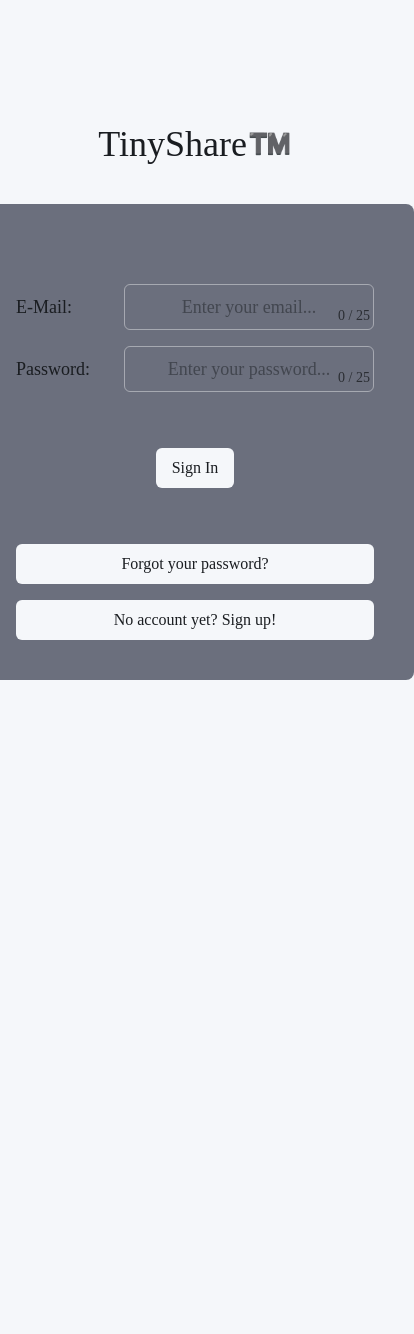
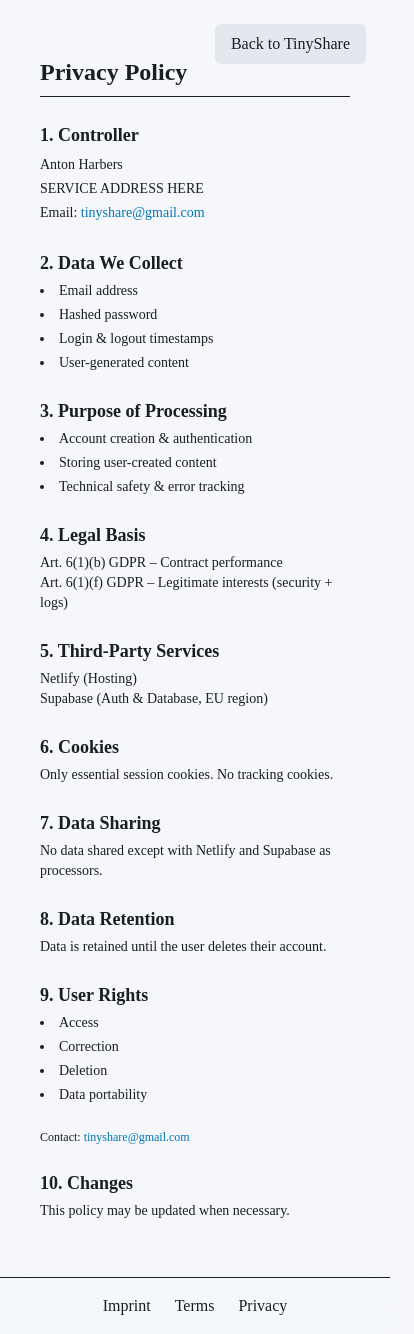
Before and after one commit to FukcThat/TinyShare, a React (Vite) app: page /legal/privacy in a window 390 px wide. Shown: the whole page, 414 px wide, since content can reach past the window. Before the commit the page ends 844 px from the top, so only its background shows below. Built offline with nearby package versions, Linux system fonts and the light colour scheme; a web font is replaced by a local one.

Commit message:
FEAT: legal pages and build

```diff
--- a/package.json
+++ b/package.json
@@ -23,6 +23,7 @@
     "@tanstack/react-query-devtools": "^5.91.0",
     "react": "^18.3.1",
     "react-dom": "^18.3.1",
+    "react-helmet": "^6.1.0",
     "react-icons": "^5.5.0",
     "react-router": "^7.9.3",
     "react-spinners": "^0.17.0",
--- /dev/null
+++ b/src/components/global/Footer.jsx
@@ -0,0 +1,24 @@
+import { Link } from 'react-router';
+
+export default function Footer() {
+  return (
+    <nav
+      className="
+        w-full
+        bg-primary/20 backdrop-blur-lg border-t py-4 flex gap-6 justify-center
+        static lg:fixed bottom-0
+
+      "
+    >
+      <Link className="hover:text-accent hover:scale-105" to="/legal/imprint">
+        Imprint
+      </Link>
+      <Link className="hover:text-accent hover:scale-105" to="/legal/terms">
+        Terms
+      </Link>
+      <Link className="hover:text-accent hover:scale-105" to="/legal/privacy">
+        Privacy
+      </Link>
+    </nav>
+  );
+}
--- a/src/components/global/Layout.jsx
+++ b/src/components/global/Layout.jsx
@@ -1,13 +1,15 @@
-import { Outlet } from 'react-router';
+import { Link, Outlet } from 'react-router';
 import Navbar from './Navbar';
+import Footer from './Footer';
 
 export default function Layout() {
   return (
-    <div>
+    <div className="min-h-screen flex flex-col">
       <Navbar />
-      <div>
+      <main className="grow pb-20 md:pb-0">
         <Outlet />
-      </div>
+      </main>
+      <Footer />
     </div>
   );
 }
--- /dev/null
+++ b/src/components/legal/Impressum.jsx
@@ -0,0 +1,46 @@
+import { Helmet } from 'react-helmet';
+
+export default function Impressum() {
+  return (
+    <div className="px-4 py-8 flex justify-center sm:px-6 sm:py-12">
+      <Helmet>
+        <title>Imprint</title>
+        <meta name="description" content="Legal imprint for TinyShare." />
+      </Helmet>
+
+      <div className="max-w-3xl w-full p-6 sm:p-10 rounded-xl space-y-4 sm:space-y-6">
+        <h1 className="text-2xl sm:text-3xl font-bold border-b pb-2 sm:pb-3">
+          Imprint
+        </h1>
+
+        <p className="font-semibold text-sm sm:text-base">
+          Required according to § 5 TMG
+        </p>
+
+        <p className="text-sm sm:text-base">
+          Anton Harbers
+          <br />
+          SERVICE ADDRESS HERE
+        </p>
+
+        <p className="text-sm sm:text-base">
+          <strong>Contact</strong>
+          <br />
+          Email:{' '}
+          <a
+            className="text-accent hover:underline"
+            href="mailto:tinyshare@gmail.com"
+          >
+            tinyshare@gmail.com
+          </a>
+        </p>
+
+        <p className="text-sm sm:text-base">
+          <strong>Responsible for content (§ 55 Abs. 2 RStV):</strong>
+          <br />
+          Anton Harbers
+        </p>
+      </div>
+    </div>
+  );
+}
--- /dev/null
+++ b/src/components/legal/LegalLayout.jsx
@@ -0,0 +1,22 @@
+import { Link, Outlet } from 'react-router';
+import Footer from '../global/Footer';
+import Button from '../ui/Button';
+
+export default function LegalLayout() {
+  return (
+    <div className="relative min-h-screen flex flex-col">
+      <Link className="fixed top-6 right-6" to="/">
+        <Button
+          text="Back to TinyShare"
+          styles="bg-secondary hover:bg-secondary/80"
+        />
+      </Link>
+
+      <div className="flex-1">
+        <Outlet />
+      </div>
+
+      <Footer />
+    </div>
+  );
+}
--- /dev/null
+++ b/src/components/legal/PrivacyPolicy.jsx
@@ -0,0 +1,143 @@
+import { Helmet } from 'react-helmet';
+
+export default function PrivacyPolicy() {
+  return (
+    <div className="px-4 py-8 flex justify-center sm:px-6 sm:py-12">
+      <Helmet>
+        <title>Privacy Policy</title>
+        <meta name="description" content="Privacy policy for TinyShare." />
+      </Helmet>
+
+      <div className="max-w-3xl w-full p-6 sm:p-10 rounded-xl space-y-6 sm:space-y-8">
+        <h1 className="text-2xl sm:text-3xl font-bold border-b pb-2 sm:pb-3">
+          Privacy Policy
+        </h1>
+
+        <section>
+          <h2 className="text-lg sm:text-xl font-semibold mb-1 sm:mb-2">
+            1. Controller
+          </h2>
+          <p className="leading-6 sm:leading-7 text-sm sm:text-base">
+            Anton Harbers
+            <br />
+            SERVICE ADDRESS HERE
+            <br />
+            Email:{' '}
+            <a
+              className="text-accent hover:underline"
+              href="mailto:tinyshare@gmail.com"
+            >
+              tinyshare@gmail.com
+            </a>
+          </p>
+        </section>
+
+        <section>
+          <h2 className="text-lg sm:text-xl font-semibold mb-1 sm:mb-2">
+            2. Data We Collect
+          </h2>
+          <ul className="list-disc list-inside space-y-1 text-sm sm:text-base">
+            <li>Email address</li>
+            <li>Hashed password</li>
+            <li>Login & logout timestamps</li>
+            <li>User-generated content</li>
+          </ul>
+        </section>
+
+        <section>
+          <h2 className="text-lg sm:text-xl font-semibold mb-1 sm:mb-2">
+            3. Purpose of Processing
+          </h2>
+          <ul className="list-disc list-inside space-y-1 text-sm sm:text-base">
+            <li>Account creation & authentication</li>
+            <li>Storing user-created content</li>
+            <li>Technical safety & error tracking</li>
+          </ul>
+        </section>
+
+        <section>
+          <h2 className="text-lg sm:text-xl font-semibold mb-1 sm:mb-2">
+            4. Legal Basis
+          </h2>
+          <p className="text-sm sm:text-base">
+            Art. 6(1)(b) GDPR – Contract performance
+          </p>
+          <p className="text-sm sm:text-base">
+            Art. 6(1)(f) GDPR – Legitimate interests (security + logs)
+          </p>
+        </section>
+
+        <section>
+          <h2 className="text-lg sm:text-xl font-semibold mb-1 sm:mb-2">
+            5. Third-Party Services
+          </h2>
+          <p className="text-sm sm:text-base">
+            Netlify (Hosting)
+            <br />
+            Supabase (Auth & Database, EU region)
+          </p>
+        </section>
+
+        <section>
+          <h2 className="text-lg sm:text-xl font-semibold mb-1 sm:mb-2">
+            6. Cookies
+          </h2>
+          <p className="text-sm sm:text-base">
+            Only essential session cookies. No tracking cookies.
+          </p>
+        </section>
+
+        <section>
+          <h2 className="text-lg sm:text-xl font-semibold mb-1 sm:mb-2">
+            7. Data Sharing
+          </h2>
+          <p className="text-sm sm:text-base">
+            No data shared except with Netlify and Supabase as processors.
+          </p>
+        </section>
+
+        <section>
+          <h2 className="text-lg sm:text-xl font-semibold mb-1 sm:mb-2">
+            8. Data Retention
+          </h2>
+          <p className="text-sm sm:text-base">
+            Data is retained until the user deletes their account.
+          </p>
+        </section>
+
+        <section>
+          <h2 className="text-lg sm:text-xl font-semibold mb-1 sm:mb-2">
+            9. User Rights
+          </h2>
+          <ul className="list-disc list-inside space-y-1 text-sm sm:text-base">
+            <li>Access</li>
+            <li>Correction</li>
+            <li>Deletion</li>
+            <li>Data portability</li>
+          </ul>
+        </section>
+
+        <section>
+          <p className="text-xs sm:text-sm">
+            Contact:{' '}
+            <a
+              className="text-accent hover:underline"
+              href="mailto:tinyshare@gmail.com"
+            >
+              tinyshare@gmail.com
+            </a>
+          </p>
+        </section>
+
+        <section>
+          <h2 className="text-lg sm:text-xl font-semibold mb-1 sm:mb-2">
+            10. Changes
+          </h2>
+          <p className="text-sm sm:text-base">
+            This policy may be updated when necessary.
+          </p>
+        </section>
+      </div>
+    </div>
+  );
+}
--- /dev/null
+++ b/src/components/legal/TermsOfUse.jsx
@@ -0,0 +1,68 @@
+import { Helmet } from 'react-helmet';
+
+export default function TermsOfUse() {
+  return (
+    <div className="px-4 py-8 flex justify-center sm:px-6 sm:py-12">
+      <Helmet>
+        <title>Terms of Use</title>
+        <meta name="description" content="Terms of use for TinyShare." />
+      </Helmet>
+
+      <div className="max-w-3xl w-full p-6 sm:p-10 rounded-xl space-y-6 sm:space-y-8">
+        <h1 className="text-2xl sm:text-3xl font-bold border-b pb-2 sm:pb-3">
+          Terms of Use
+        </h1>
+
+        <section>
+          <h2 className="text-lg sm:text-xl font-semibold mb-1 sm:mb-2">
+            1. Scope
+          </h2>
+          <p className="text-sm sm:text-base">
+            This platform is provided free of charge. By using it, you agree to
+            these terms.
+          </p>
+        </section>
+
+        <section>
+          <h2 className="text-lg sm:text-xl font-semibold mb-1 sm:mb-2">
+            2. User Responsibilities
+          </h2>
+          <ul className="list-disc list-inside space-y-1 text-sm sm:text-base">
+            <li>You may only upload your own content.</li>
+            <li>Illegal content is strictly prohibited.</li>
+            <li>We may suspend or delete accounts at any time.</li>
+          </ul>
+        </section>
+
+        <section>
+          <h2 className="text-lg sm:text-xl font-semibold mb-1 sm:mb-2">
+            3. Availability
+          </h2>
+          <p className="text-sm sm:text-base">
+            No guarantee of uptime or error-free operation. Service may be shut
+            down anytime.
+          </p>
+        </section>
+
+        <section>
+          <h2 className="text-lg sm:text-xl font-semibold mb-1 sm:mb-2">
+            4. Liability
+          </h2>
+          <p className="text-sm sm:text-base">
+            We are not liable for data loss, outages, or damages from using the
+            platform.
+          </p>
+        </section>
+
+        <section>
+          <h2 className="text-lg sm:text-xl font-semibold mb-1 sm:mb-2">
+            5. Changes
+          </h2>
+          <p className="text-sm sm:text-base">
+            Terms may be updated. Continued use means acceptance.
+          </p>
+        </section>
+      </div>
+    </div>
+  );
+}
--- a/src/components/ui/Input.jsx
+++ b/src/components/ui/Input.jsx
@@ -16,7 +16,7 @@ export default function Input({
   inputStyles = '',
   disabled = false,
   required = false,
-  maxLength = 25,
+  maxLength = 1000,
   isSearch = false,
 }) {
   const [isFocused, setIsFocused] = useState(false);
--- a/src/main.jsx
+++ b/src/main.jsx
@@ -12,6 +12,10 @@ import { ReactQueryDevtools } from '@tanstack/react-query-devtools';
 import ItemPage from './pages/ItemPage.jsx';
 import CommunityPage from './pages/CommunityPage.jsx';
 import Dashboard from './pages/Dashboard.jsx';
+import Impressum from './components/legal/Impressum.jsx';
+import PrivacyPolicy from './components/legal/PrivacyPolicy.jsx';
+import TermsOfUse from './components/legal/TermsOfUse.jsx';
+import LegalLayout from './components/legal/LegalLayout.jsx';
 
 const queryClient = new QueryClient();
 
@@ -20,10 +24,23 @@ createRoot(document.getElementById('root')).render(
     <BrowserRouter>
       <QueryClientProvider client={queryClient}>
         <ReactQueryDevtools initialIsOpen={false} />
+        <Routes>
+          <Route path="/legal" element={<LegalLayout />}>
+            <Route path="/legal/imprint" element={<Impressum />} />
+            <Route path="/legal/privacy" element={<PrivacyPolicy />} />
+            <Route path="/legal/terms" element={<TermsOfUse />} />
+          </Route>
+
+          <Route
+            path="/"
+            element={
               <SessionProvider>
                 <GlobalProvider>
-            <Routes>
-              <Route path="/" element={<Layout />}>
+                  <Layout />
+                </GlobalProvider>
+              </SessionProvider>
+            }
+          >
             <Route index element={<ProfilePage />}></Route>
             <Route path="/community" element={<CommunityPage />}></Route>
             <Route path="/dashboard" element={<Dashboard />}></Route>
@@ -31,9 +48,7 @@ createRoot(document.getElementById('root')).render(
             <Route path="*" element={<ErrorPage />}></Route>
           </Route>
         </Routes>
-          </GlobalProvider>
-        </SessionProvider>
       </QueryClientProvider>
     </BrowserRouter>
-  </StrictMode>
+  </StrictMode>,
 );
```
Also changed, not shown: 2 other files (tests, documents, lock files or other folders). Lines whose indentation alone changed are shown as unchanged.
